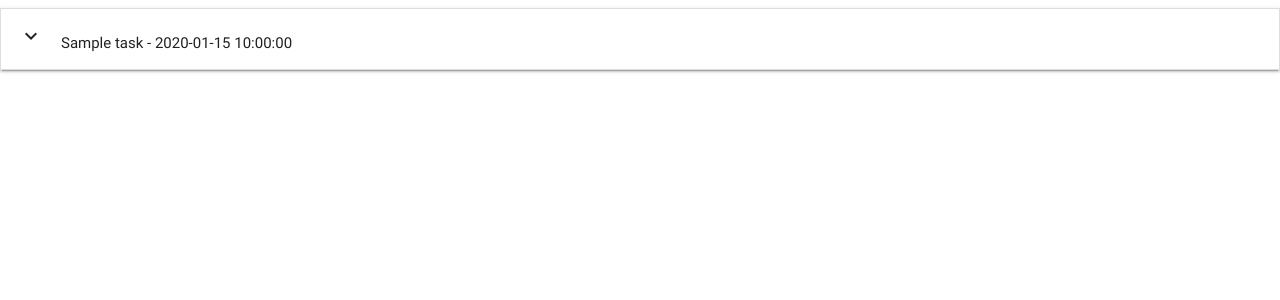
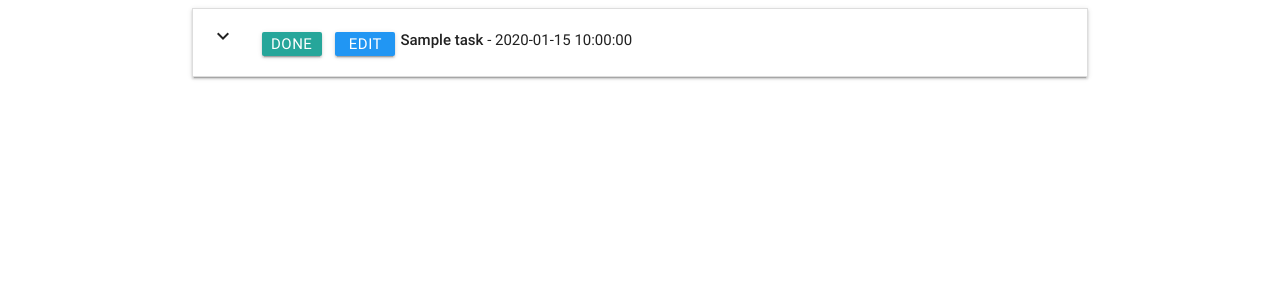
Before and after one commit to 1208kelly/task_manager, a Flask app: page / in a window 1280 px wide. Shown: the top 300 px of the page. Run offline with Flask 2, Linux system fonts and the light colour scheme; a database or web service that is not in the repository returns one stand-in record (values such as "Sample title"); some libraries are stand-ins or nearby versions.

```diff
--- a/app.py
+++ b/app.py
@@ -11,7 +11,7 @@ pa55W0rd = os.environ.get('pa55W0rd')
 
 app = Flask(__name__)
 app.config["MONGO_DBNAME"] = 'task_manager'
-app.config["MONGO_URI"] = 'mongodb+srv://u5erN4me:pa55W0rd@myFirstCluster1208.14c5g.mongodb.net/task_manager?retryWrites=true&w=majority'
+app.config["MONGO_URI"] = 'mongodb+srv://u5erN4me:pa55W0rd@myFirstCluster1208.14c5g.mongodb.net/task_manager?ssl=true&ssl_cert_reqs=CERT_NONE'
 
 mongo = PyMongo(app)
 
--- a/static/css/style.css
+++ b/static/css/style.css
@@ -1,3 +1,13 @@
-/*body{
-    background-color: red;
-}*/
+.btn_small {
+    height: 24px;
+    width: 60px;
+    line-height: 24px;
+    margin: 5px 5px;
+    padding: 0 0.5em;
+
+}
+
+.task_header {
+    margin-top: 5px;
+
+}
--- a/templates/base.html
+++ b/templates/base.html
@@ -9,21 +9,30 @@
     <title>Base</title>
 </head>
 <body>
+    <div class="container">
     {% block content %}
     {% endblock %}
-
-    <!-- <script src="https://cdnjs.cloudflare.com/ajax/libs/jquery/3.5.1/jquery.min.js"></script> -->
-    <!-- <script src="https://cdnjs.cloudflare.com/ajax/libs/materialize/0.100.2/js/materialize.min.js"></script> -->
-
+    </div>
     <script src="https://cdnjs.cloudflare.com/ajax/libs/jquery/3.5.1/jquery.min.js"></script>
     <script src="https://cdnjs.cloudflare.com/ajax/libs/materialize/0.100.2/js/materialize.min.js"></script>
     <script type="text/javascript">
         $(document).ready(function() {
             $('.collapsible').collapsible();
         })
+
+        $('.datepicker').pickadate({
+            selectMonths: true, // Creates a dropdown to control month
+            selectYears: 15, // Creates a dropdown of 15 years to control year,
+            today: 'Today',
+            clear: 'Clear',
+            close: 'Ok',
+            closeOnSelect: false // Close upon selecting a date,
+        })
+
+        document.getElementById("matfix").addEventListener("click", function(e) {
+	    e.stopPropagation();
+        });
     </script>
-
-
 
 </body>
 </html>
--- a/templates/tasks.html
+++ b/templates/tasks.html
@@ -5,8 +5,13 @@
     {% for task in tasks %}
     <li>
         <div class="collapsible-header">
-            <div class=" task_header col s9">
-                <i class="material-icons">expand_more</i>{{task.task_name}} - {{task.due_date}}
+            <div class="col s3">
+                <i class="material-icons">expand_more</i>
+                <a class="waves-effect waves-light btn btn_small">Done</a>
+                <a class="waves-effect waves-light btn btn_small blue">Edit</a>
+            </div>
+            <div class="task_header col s9">
+                <strong>{{task.task_name}}</strong> - {{task.due_date}}
             </div>
         </div>
         <div class="collapsible-body">
```
